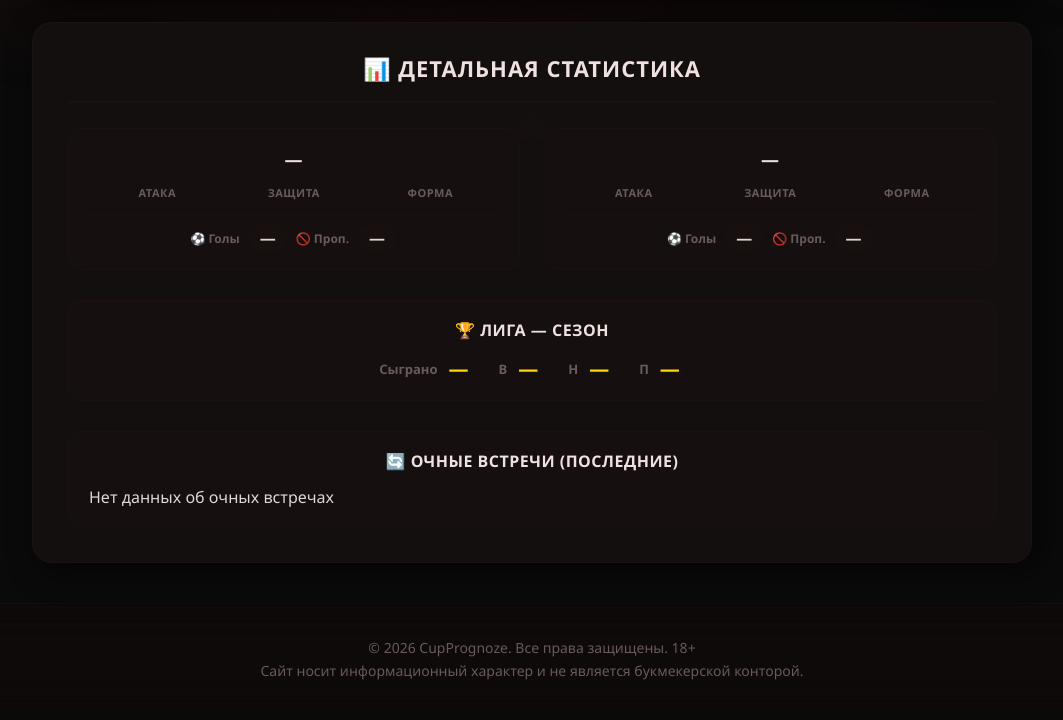
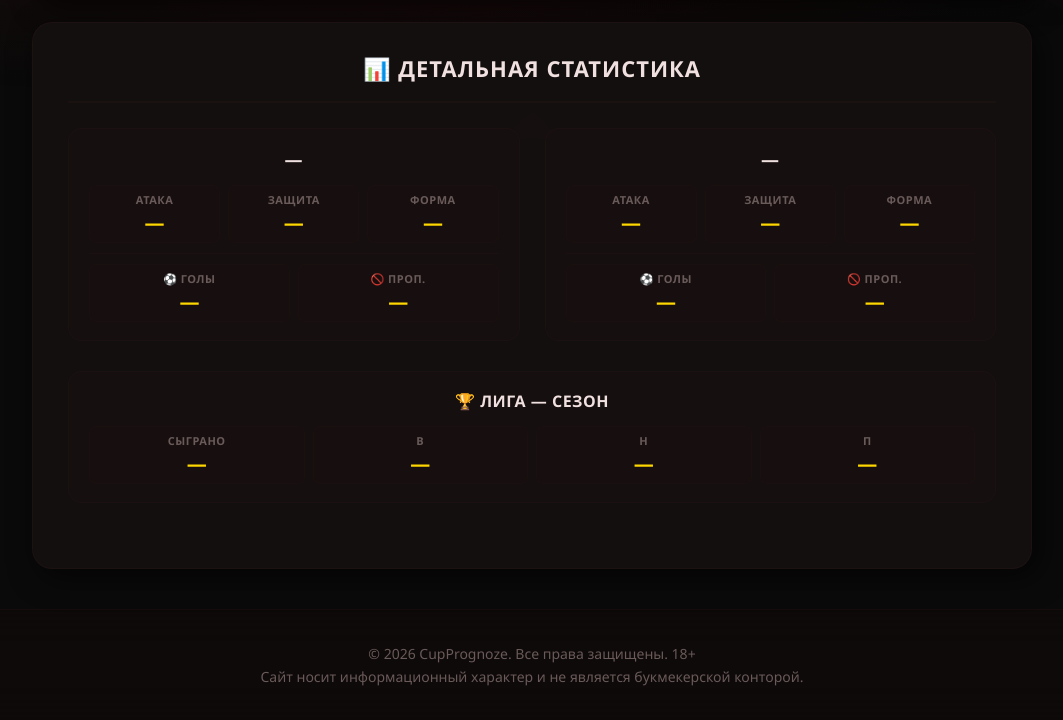
Before and after one commit to Wixi-ai/CupPrognoze, a plain HTML site: page forecast.html in a window 1280 px wide. Shown: the part 645-1365 px from the top of the page, without its empty margins (108-1171 px from the left). Drawn offline with Linux system fonts and the light colour scheme.

Commit message:
Статистика: цифры под словами, сетка 3 колонки

```diff
--- a/forecast.html
+++ b/forecast.html
@@ -88,50 +88,58 @@
             <!-- Команда 1 -->
             <div class="stats-team" id="statsHomeTeam">
               <div class="stats-team-name" id="statsHomeName">—</div>
-              <div class="stats-team-params">
-                <div class="stats-param">
-                  <span class="stats-param-label">Атака</span>
-                  <span class="stats-param-value" id="statsHomeAttack"></span>
+              <div class="stats-team-grid">
+                <div class="stats-item">
+                  <span class="stats-item-label">Атака</span>
+                  <span class="stats-item-value" id="statsHomeAttack">—</span>
                 </div>
-                <div class="stats-param">
-                  <span class="stats-param-label">Защита</span>
-                  <span class="stats-param-value" id="statsHomeDefense"></span>
+                <div class="stats-item">
+                  <span class="stats-item-label">Защита</span>
+                  <span class="stats-item-value" id="statsHomeDefense">—</span>
                 </div>
-                <div class="stats-param">
-                  <span class="stats-param-label">Форма</span>
-                  <span class="stats-param-value" id="statsHomeForm"></span>
+                <div class="stats-item">
+                  <span class="stats-item-label">Форма</span>
+                  <span class="stats-item-value" id="statsHomeForm">—</span>
                 </div>
               </div>
-              <div class="stats-goals">
-                <span class="stats-goals-label">⚽ Голы</span>
-                <span class="stats-goals-value" id="statsHomeGoals">—</span>
-                <span class="stats-goals-label">🚫 Проп.</span>
-                <span class="stats-goals-value" id="statsHomeConceded">—</span>
+              <div class="stats-team-goals">
+                <div class="stats-item">
+                  <span class="stats-item-label">⚽ Голы</span>
+                  <span class="stats-item-value" id="statsHomeGoals">—</span>
+                </div>
+                <div class="stats-item">
+                  <span class="stats-item-label">🚫 Проп.</span>
+                  <span class="stats-item-value" id="statsHomeConceded">—</span>
+                </div>
               </div>
             </div>
 
             <!-- Команда 2 -->
             <div class="stats-team" id="statsAwayTeam">
               <div class="stats-team-name" id="statsAwayName">—</div>
-              <div class="stats-team-params">
-                <div class="stats-param">
-                  <span class="stats-param-label">Атака</span>
-                  <span class="stats-param-value" id="statsAwayAttack"></span>
+              <div class="stats-team-grid">
+                <div class="stats-item">
+                  <span class="stats-item-label">Атака</span>
+                  <span class="stats-item-value" id="statsAwayAttack">—</span>
                 </div>
-                <div class="stats-param">
-                  <span class="stats-param-label">Защита</span>
-                  <span class="stats-param-value" id="statsAwayDefense"></span>
+                <div class="stats-item">
+                  <span class="stats-item-label">Защита</span>
+                  <span class="stats-item-value" id="statsAwayDefense">—</span>
                 </div>
-                <div class="stats-param">
-                  <span class="stats-param-label">Форма</span>
-                  <span class="stats-param-value" id="statsAwayForm"></span>
+                <div class="stats-item">
+                  <span class="stats-item-label">Форма</span>
+                  <span class="stats-item-value" id="statsAwayForm">—</span>
                 </div>
               </div>
-              <div class="stats-goals">
-                <span class="stats-goals-label">⚽ Голы</span>
-                <span class="stats-goals-value" id="statsAwayGoals">—</span>
-                <span class="stats-goals-label">🚫 Проп.</span>
-                <span class="stats-goals-value" id="statsAwayConceded">—</span>
+              <div class="stats-team-goals">
+                <div class="stats-item">
+                  <span class="stats-item-label">⚽ Голы</span>
+                  <span class="stats-item-value" id="statsAwayGoals">—</span>
+                </div>
+                <div class="stats-item">
+                  <span class="stats-item-label">🚫 Проп.</span>
+                  <span class="stats-item-value" id="statsAwayConceded">—</span>
+                </div>
               </div>
             </div>
           </div>
@@ -139,31 +147,23 @@
           <!-- Лига — Сезон -->
           <div class="stats-league">
             <div class="stats-league-title">🏆 ЛИГА — СЕЗОН</div>
-            <div class="stats-league-table">
-              <div class="stats-league-row">
-                <span class="stats-league-label">Сыграно</span>
-                <span class="stats-league-value" id="statsPlayed">—</span>
+            <div class="stats-league-grid">
+              <div class="stats-item">
+                <span class="stats-item-label">Сыграно</span>
+                <span class="stats-item-value" id="statsPlayed">—</span>
               </div>
-              <div class="stats-league-row">
-                <span class="stats-league-label">В</span>
-                <span class="stats-league-value" id="statsWins">—</span>
+              <div class="stats-item">
+                <span class="stats-item-label">В</span>
+                <span class="stats-item-value" id="statsWins">—</span>
               </div>
-              <div class="stats-league-row">
-                <span class="stats-league-label">Н</span>
-                <span class="stats-league-value" id="statsDraws">—</span>
+              <div class="stats-item">
+                <span class="stats-item-label">Н</span>
+                <span class="stats-item-value" id="statsDraws">—</span>
               </div>
-              <div class="stats-league-row">
-                <span class="stats-league-label">П</span>
-                <span class="stats-league-value" id="statsLosses">—</span>
+              <div class="stats-item">
+                <span class="stats-item-label">П</span>
+                <span class="stats-item-value" id="statsLosses">—</span>
               </div>
-            </div>
-          </div>
-
-          <!-- Очные встречи -->
-          <div class="stats-head-to-head">
-            <div class="stats-h2h-title">🔄 ОЧНЫЕ ВСТРЕЧИ (ПОСЛЕДНИЕ)</div>
-            <div class="stats-h2h-list" id="statsH2H">
-              <div class="stats-h2h-empty">Нет данных об очных встречах</div>
             </div>
           </div>
         </div>
@@ -188,36 +188,16 @@
       return params.get('id');
     }
 
-    // ===== ПОЛОСКА С ЦИФРОЙ СВЕРХУ =====
-    function createProgressBar(value) {
-      const num = parseInt(value) || 0;
-      const percent = Math.min(Math.max(num, 0), 100);
-
-      let color = '#ff4444';
-      if (percent >= 70) color = '#00ff88';
-      else if (percent >= 40) color = '#ffd700';
-
-      return `
-                <div class="stat-bar-wrapper">
-                    <span class="stat-bar-number">${num}</span>
-                    <div class="stat-bar">
-                        <div class="stat-bar-fill" style="width: ${percent}%; background: ${color};"></div>
-                    </div>
-                </div>
-            `;
-    }
-
     // ===== ОСНОВНАЯ ФУНКЦИЯ СТАТИСТИКИ =====
     function renderStats(forecast) {
       // Названия команд
       document.getElementById('statsHomeName').textContent = forecast.homeTeam || 'Команда 1';
       document.getElementById('statsAwayName').textContent = forecast.awayTeam || 'Команда 2';
 
-      // Если нет данных — пустые полоски
+      // Если нет данных — пусто
       if (!forecast.teamStatsDetailed || forecast.teamStatsDetailed.length === 0) {
         ['HomeAttack', 'HomeDefense', 'HomeForm', 'AwayAttack', 'AwayDefense', 'AwayForm'].forEach(id => {
-          const el = document.getElementById('stats' + id);
-          if (el) el.innerHTML = createProgressBar(0);
+          document.getElementById('stats' + id).textContent = '—';
         });
         ['HomeGoals', 'HomeConceded', 'AwayGoals', 'AwayConceded'].forEach(id => {
           document.getElementById('stats' + id).textContent = '—';
@@ -228,24 +208,31 @@
         return;
       }
 
-      const home = forecast.teamStatsDetailed[0] || {};
-      const away = forecast.teamStatsDetailed[1] || {};
-      const homeStats = home.stats || {};
-      const awayStats = away.stats || {};
+      // Собираем данные по названиям команд
+      const teams = {};
+      forecast.teamStatsDetailed.forEach(item => {
+        const name = item.name.trim();
+        const stats = item.stats || {};
+        teams[name] = stats;
+      });
 
-      // Полоски для хозяев
-      document.getElementById('statsHomeAttack').innerHTML = createProgressBar(homeStats.Атака || homeStats.attack || 0);
-      document.getElementById('statsHomeDefense').innerHTML = createProgressBar(homeStats.Защита || homeStats.defense || 0);
-      document.getElementById('statsHomeForm').innerHTML = createProgressBar(homeStats.Форма || homeStats.form || 0);
+      const homeName = forecast.homeTeam || 'Команда 1';
+      const awayName = forecast.awayTeam || 'Команда 2';
 
-      // Полоски для гостей
-      document.getElementById('statsAwayAttack').innerHTML = createProgressBar(awayStats.Атака || awayStats.attack || 0);
-      document.getElementById('statsAwayDefense').innerHTML = createProgressBar(awayStats.Защита || awayStats.defense || 0);
-      document.getElementById('statsAwayForm').innerHTML = createProgressBar(awayStats.Форма || awayStats.form || 0);
+      const homeStats = teams[homeName] || {};
+      const awayStats = teams[awayName] || {};
 
-      // Голы и пропущенные
+      // Данные для хозяев
+      document.getElementById('statsHomeAttack').textContent = homeStats.Атака || homeStats.attack || '—';
+      document.getElementById('statsHomeDefense').textContent = homeStats.Защита || homeStats.defense || '—';
+      document.getElementById('statsHomeForm').textContent = homeStats.Форма || homeStats.form || '—';
       document.getElementById('statsHomeGoals').textContent = homeStats.Голы || homeStats.goalsScored || '—';
       document.getElementById('statsHomeConceded').textContent = homeStats.Пропущено || homeStats.goalsConceded || '—';
+
+      // Данные для гостей
+      document.getElementById('statsAwayAttack').textContent = awayStats.Атака || awayStats.attack || '—';
+      document.getElementById('statsAwayDefense').textContent = awayStats.Защита || awayStats.defense || '—';
+      document.getElementById('statsAwayForm').textContent = awayStats.Форма || awayStats.form || '—';
       document.getElementById('statsAwayGoals').textContent = awayStats.Голы || awayStats.goalsScored || '—';
       document.getElementById('statsAwayConceded').textContent = awayStats.Пропущено || awayStats.goalsConceded || '—';
 
@@ -267,21 +254,17 @@
     function renderForecast(forecast) {
       document.title = `${forecast.homeTeam || 'Матч'} — ${forecast.awayTeam || 'Матч'} | CupPrognoze`;
 
-      // Хлебные крошки
       document.getElementById('breadcrumbMatch').textContent =
         `${forecast.homeTeam || 'Команда 1'} — ${forecast.awayTeam || 'Команда 2'}`;
 
-      // Шапка
       document.getElementById('detailTournament').textContent = forecast.tournament || 'Футбол';
       document.getElementById('detailTime').textContent = forecast.matchTime || '—';
 
-      // Команды
       document.getElementById('detailHomeTeam').textContent = forecast.homeTeam || 'Команда 1';
       document.getElementById('detailAwayTeam').textContent = forecast.awayTeam || 'Команда 2';
       document.getElementById('detailHomeDate').textContent = forecast.homeDate || '—';
       document.getElementById('detailAwayDate').textContent = forecast.awayDate || '—';
 
-      // Счет
       let scoreDisplay = '—';
       if (forecast.homeScore !== null && forecast.homeScore !== undefined &&
         forecast.awayScore !== null && forecast.awayScore !== undefined) {
@@ -289,7 +272,6 @@
       }
       document.getElementById('detailScore').textContent = scoreDisplay;
 
-      // Статус
       const statusEl = document.getElementById('detailStatus');
       const statusColors = {
         'Завершен': '#ff4444',
@@ -329,24 +311,19 @@
       }
       document.getElementById('detailForm').innerHTML = statsHtml;
 
-      // Заголовок прогноза
       const title = `${forecast.homeTeam || ''} ${forecast.awayTeam || ''} прогноз и ставка на матч ${forecast.matchTime || ''}`.trim();
       document.getElementById('detailTitle').textContent = title || 'Прогноз на матч';
 
-      // Даты публикации
       const now = new Date().toLocaleString('ru-RU');
       document.getElementById('detailPublished').textContent = forecast.dateDisplay || now;
       document.getElementById('detailUpdated').textContent = now;
 
-      // Кнопки
       document.getElementById('detailStats').href = forecast.link || '#';
       document.getElementById('detailOverview').href = forecast.link || '#';
 
-      // Статистика
       renderStats(forecast);
     }
 
-    // ===== ЗАГРУЗКА =====
     function loadForecast() {
       const id = getForecastId();
       if (!id) {
@@ -374,7 +351,6 @@
         });
     }
 
-    // ===== МОБИЛЬНОЕ МЕНЮ =====
     document.addEventListener('DOMContentLoaded', () => {
       const burger = document.getElementById('burgerBtn');
       const nav = document.querySelector('.nav');
--- a/style.css
+++ b/style.css
@@ -1816,7 +1816,7 @@ html {
     }
 }
 /* ============================================================
-   ПОЛОСКИ СТАТИСТИКИ (цифра сверху)
+   ПОЛОСКИ СТАТИСТИКИ
    ============================================================ */
 .stat-bar-wrapper {
     display: flex;
@@ -1875,3 +1875,71 @@ html {
         font-size: 11px;
     }
 }
+/* ============================================================
+   СТАТИСТИКА (цифры под словами)
+   ============================================================ */
+.stats-team-grid {
+    display: grid;
+    grid-template-columns: 1fr 1fr 1fr;
+    gap: 8px;
+    margin: 10px 0;
+}
+
+.stats-team-goals {
+    display: grid;
+    grid-template-columns: 1fr 1fr;
+    gap: 8px;
+    padding-top: 10px;
+    border-top: 1px solid rgba(42, 24, 24, 0.3);
+}
+
+.stats-league-grid {
+    display: grid;
+    grid-template-columns: 1fr 1fr 1fr 1fr;
+    gap: 8px;
+    margin-top: 10px;
+}
+
+.stats-item {
+    text-align: center;
+    background: rgba(26, 17, 17, 0.4);
+    padding: 6px 4px;
+    border-radius: 8px;
+    border: 1px solid rgba(42, 24, 24, 0.2);
+}
+
+.stats-item-label {
+    display: block;
+    font-size: 11px;
+    color: #6a5a5a;
+    text-transform: uppercase;
+    letter-spacing: 0.5px;
+    font-weight: 600;
+}
+
+.stats-item-value {
+    display: block;
+    font-size: 20px;
+    font-weight: 800;
+    color: #ffd700;
+    margin-top: 2px;
+}
+
+/* ===== АДАПТИВ ===== */
+@media (max-width: 600px) {
+    .stats-team-grid {
+        grid-template-columns: 1fr 1fr 1fr;
+        gap: 4px;
+    }
+    .stats-team-goals {
+        grid-template-columns: 1fr 1fr;
+        gap: 4px;
+    }
+    .stats-league-grid {
+        grid-template-columns: 1fr 1fr;
+        gap: 4px;
+    }
+    .stats-item-value {
+        font-size: 16px;
+    }
+}
```
